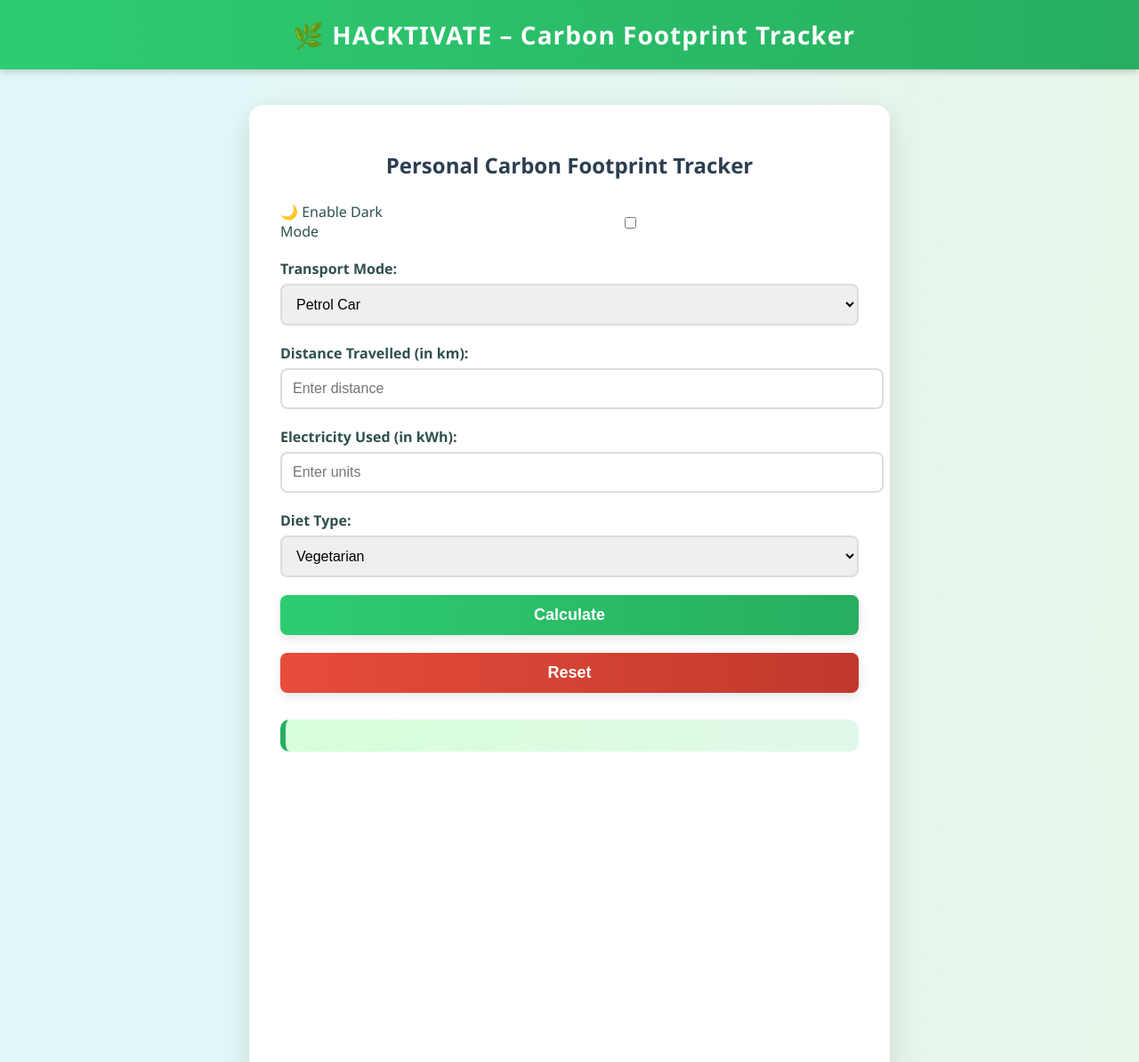
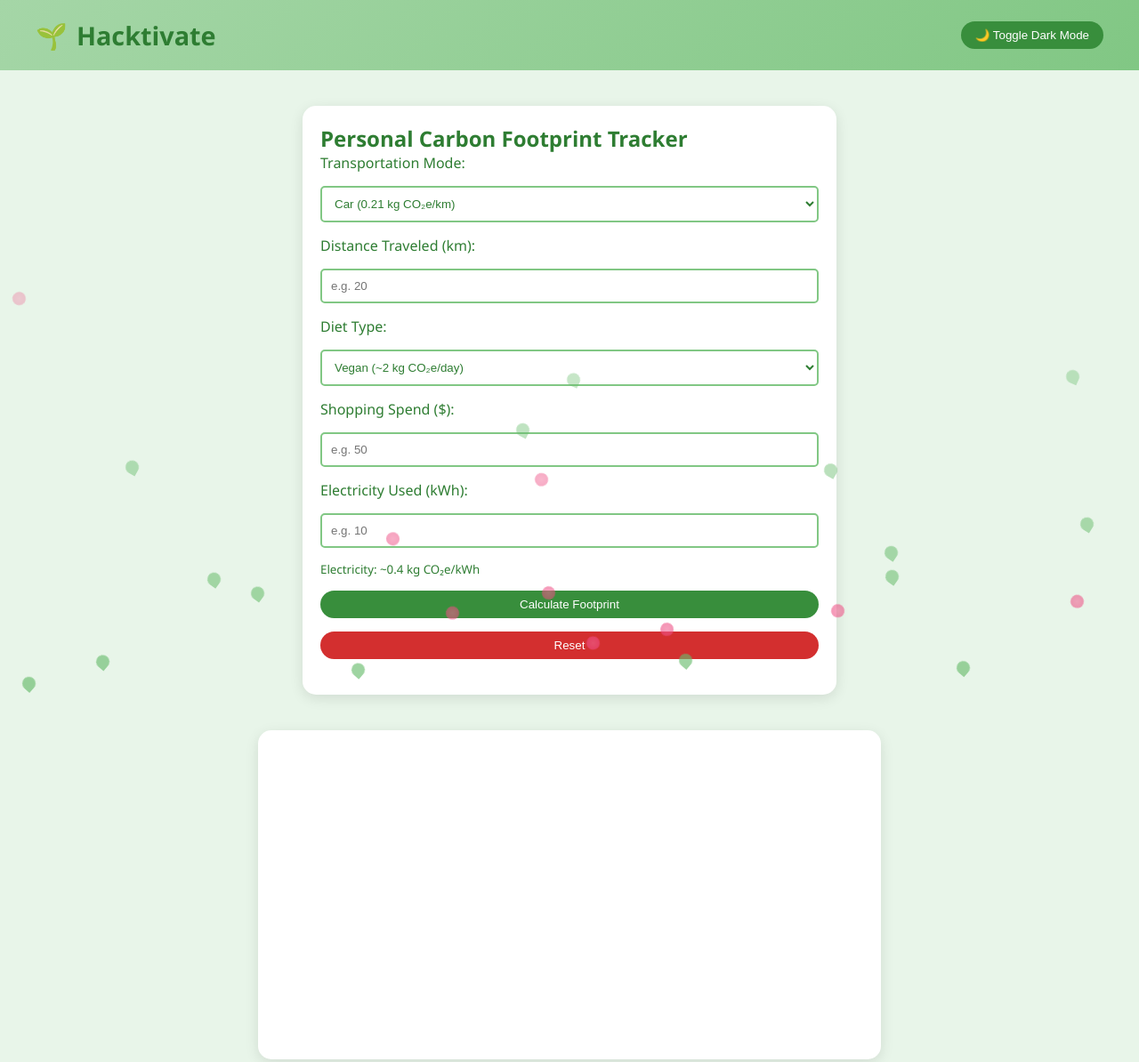
Before and after one commit to SHASHI434/Carbon-tracker, a plain HTML site: page index.html in a window 1280 px wide. Shown: the top 1194 px of the page at 89% size. Drawn offline with nearby package versions, Linux system fonts and the light colour scheme.

Commit message:
new updates

```diff
--- a/index.html
+++ b/index.html
@@ -1,60 +1,62 @@
 <!DOCTYPE html>
 <html lang="en">
-
 <head>
-    <meta charset="UTF-8">
-    <meta name="viewport" content="width=device-width, initial-scale=1.0">
+    <meta charset="UTF-8" />
+    <meta name="viewport" content="width=device-width, initial-scale=1.0"/>
     <title>Carbon Footprint Tracker</title>
-    <link rel="stylesheet" href="style.css">
+    <link rel="stylesheet" href="style.css" />
     <script src="https://cdn.jsdelivr.net/npm/chart.js"></script>
 </head>
-
 <body>
     <header>
-        <span style="margin-left: 10px;">🌿 HACKTIVATE – Carbon Footprint Tracker</span>
+        <div class="logo">
+            🌱 <span>Hacktivate</span>
+        </div>
+        <button id="darkModeToggle" class="btn">🌙 Toggle Dark Mode</button>
     </header>
 
-    <div class="container">
+    <section class="fade-in form-section">
         <h1>Personal Carbon Footprint Tracker</h1>
-
-        <!-- Dark mode toggle neatly aligned -->
-        <div style="display: flex; align-items: center; gap: 10px; margin-bottom: 20px;">
-            <label for="darkToggle" style="margin: 0; font-weight: 500;">🌙 Enable Dark Mode</label>
-            <input type="checkbox" id="darkToggle">
-        </div>
-
-        <form id="carbon-form">
-            <label for="transport">Transport Mode:</label>
-            <select id="transport" required>
-                <option value="car">Petrol Car</option>
-                <option value="bus">Bus</option>
-                <option value="bike">Bike</option>
+        <form id="carbonForm">
+            <label>Transportation Mode:</label>
+            <select name="transportMode">
+                <option value="car">Car (0.21 kg CO₂e/km)</option>
+                <option value="bus">Bus (0.10 kg CO₂e/km)</option>
+                <option value="bike">Bike (0)</option>
+                <option value="walk">Walk (0)</option>
             </select>
 
-            <label for="distance">Distance Travelled (in km):</label>
-            <input type="number" id="distance" placeholder="Enter distance" required>
+            <label>Distance Traveled (km):</label>
+            <input type="number" name="distance" placeholder="e.g. 20" required>
 
-            <label for="electricity">Electricity Used (in kWh):</label>
-            <input type="number" id="electricity" placeholder="Enter units" required>
-
-            <label for="diet">Diet Type:</label>
-            <select id="diet" required>
-                <option value="veg">Vegetarian</option>
-                <option value="nonveg">Non-Vegetarian</option>
+            <label>Diet Type:</label>
+            <select name="diet">
+                <option value="vegan">Vegan (~2 kg CO₂e/day)</option>
+                <option value="vegetarian">Vegetarian (~3 kg CO₂e/day)</option>
+                <option value="meat">Meat-heavy (~5 kg CO₂e/day)</option>
             </select>
 
-            <button type="submit">Calculate</button>
-            <button type="button" id="reset-button">Reset</button>
+            <label>Shopping Spend ($):</label>
+            <input type="number" name="shopping" placeholder="e.g. 50" required>
+
+            <label>Electricity Used (kWh):</label>
+            <input type="number" name="energy" placeholder="e.g. 10" required>
+            <small>Electricity: ~0.4 kg CO₂e/kWh</small>
+
+            <button type="submit" class="btn">Calculate Footprint</button>
+            <button type="button" id="resetBtn" class="btn reset">Reset</button>
         </form>
+        <div id="result" class="fade-in"></div>
+        <div id="tips" class="fade-in tips"></div>
+    </section>
 
-        <div id="result">
-            <!-- Emission results will appear here -->
-        </div>
+    <section class="fade-in chart-section small-charts">
+        <canvas id="pieChart"></canvas>
+        <canvas id="barChart" style="margin-top:30px;"></canvas>
+    </section>
 
-        <canvas id="emissionChart" width="400" height="300"></canvas>
-    </div>
+    <div id="leaves-container"></div>
 
     <script src="script.js"></script>
 </body>
-
 </html>
--- a/script.js
+++ b/script.js
@@ -1,69 +1,117 @@
-let chart = null;
+// Fade-in on scroll
+const faders = document.querySelectorAll('.fade-in');
+const observer = new IntersectionObserver(entries => {
+    entries.forEach(entry => {
+        if(entry.isIntersecting){
+            entry.target.classList.add('show');
+            observer.unobserve(entry.target);
+        }
+    });
+}, { threshold: 0.2 });
+faders.forEach(el => observer.observe(el));
 
-document.getElementById("carbon-form").addEventListener("submit", function (event) {
-    event.preventDefault();
+// Floating leaves + flowers
+const leavesContainer = document.getElementById('leaves-container');
+for(let i=0; i<15; i++) {
+    const leaf = document.createElement('div');
+    leaf.classList.add('leaf');
+    leaf.style.left = Math.random() * 100 + 'vw';
+    leaf.style.animationDuration = (8 + Math.random() * 5) + 's';
+    leaf.style.animationDelay = (Math.random() * 5) + 's';
+    leavesContainer.appendChild(leaf);
+}
+for(let i=0; i<10; i++) {
+    const flower = document.createElement('div');
+    flower.classList.add('flower');
+    flower.style.left = Math.random() * 100 + 'vw';
+    flower.style.animationDuration = (8 + Math.random() * 5) + 's';
+    flower.style.animationDelay = (Math.random() * 5) + 's';
+    leavesContainer.appendChild(flower);
+}
 
-    const transport = document.getElementById("transport").value;
-    const distance = parseFloat(document.getElementById("distance").value) || 0;
-    const electricity = parseFloat(document.getElementById("electricity").value) || 0;
-    const diet = document.getElementById("diet").value;
+// Dark mode toggle
+document.getElementById('darkModeToggle').addEventListener('click', () => {
+    document.body.classList.toggle('dark');
+});
 
-    // Emission factors (in kg CO2 per unit)
-    const transportFactors = {
-        car: 0.192,
-        bus: 0.105,
-        bike: 0.05
-    };
+// Chart.js
+let pieChart, barChart;
+const pieCtx = document.getElementById('pieChart').getContext('2d');
+const barCtx = document.getElementById('barChart').getContext('2d');
 
-    // Calculate emissions
-    const transportEmission = distance * (transportFactors[transport] || 0);
-    const electricityEmission = electricity * 0.92;
-    const foodEmission = (diet === "nonveg") ? 6 : 2.5;
+function getTransportEmission(mode, distance) {
+    const factors = { car: 0.21, bus: 0.1, bike: 0, walk: 0 };
+    return distance * factors[mode];
+}
+function getDietEmission(type) {
+    const factors = { vegan: 2, vegetarian: 3, meat: 5 };
+    return factors[type];
+}
 
-    const totalEmission = transportEmission + electricityEmission + foodEmission;
+const form = document.getElementById('carbonForm');
+const resultDiv = document.getElementById('result');
+const tipsDiv = document.getElementById('tips');
+form.addEventListener('submit', e => {
+    e.preventDefault();
+    const mode = form.transportMode.value;
+    const distance = +form.distance.value;
+    const diet = form.diet.value;
+    const shopping = +form.shopping.value;
+    const energy = +form.energy.value;
 
-    // Display results
-    document.getElementById("result").innerHTML = `
-        <p><strong>Total CO₂ Emission:</strong> ${totalEmission.toFixed(2)} kg/day</p>
-        <ul>
-            <li>Transport: ${transportEmission.toFixed(2)} kg</li>
-            <li>Electricity: ${electricityEmission.toFixed(2)} kg</li>
-            <li>Food: ${foodEmission.toFixed(2)} kg</li>
-        </ul>
-        <p>🌱 Tip: Reduce car usage, save electricity, and eat more plant-based meals to lower your carbon footprint!</p>
+    const transportCO2 = getTransportEmission(mode, distance);
+    const dietCO2 = getDietEmission(diet);
+    const shoppingCO2 = shopping * 0.05;
+    const energyCO2 = energy * 0.4;
+    const total = transportCO2 + dietCO2 + shoppingCO2 + energyCO2;
+
+    resultDiv.textContent = `Your estimated footprint: ${total.toFixed(2)} kg CO₂e.`;
+    tipsDiv.innerHTML = `
+        🚶‍♂️ Try walking or cycling more<br/>
+        🥗 Try plant-based meals<br/>
+        💡 Reduce electricity waste<br/>
+        🛍️ Shop less & sustainably
     `;
+    updateCharts([transportCO2, dietCO2, shoppingCO2, energyCO2]);
+});
 
-    // Draw chart
-    const ctx = document.getElementById('emissionChart').getContext('2d');
-    if (chart) chart.destroy();
-    chart = new Chart(ctx, {
+document.getElementById('resetBtn').addEventListener('click', () => {
+    form.reset();
+    resultDiv.textContent = '';
+    tipsDiv.innerHTML = '';
+    if (pieChart) pieChart.destroy();
+    if (barChart) barChart.destroy();
+});
+
+function updateCharts(data) {
+    if (pieChart) pieChart.destroy();
+    if (barChart) barChart.destroy();
+
+    pieChart = new Chart(pieCtx, {
         type: 'pie',
         data: {
-            labels: ['Transport', 'Electricity', 'Food'],
+            labels: ['Transport', 'Diet', 'Shopping', 'Energy'],
             datasets: [{
-                data: [transportEmission, electricityEmission, foodEmission],
-                backgroundColor: ['#3498db', '#2ecc71', '#f39c12']
+                data: data,
+                backgroundColor: ['#ff8a65', '#4db6ac', '#ba68c8', '#81c784']
+            }]
+        },
+        options: { animation: { animateScale: true } }
+    });
+
+    barChart = new Chart(barCtx, {
+        type: 'bar',
+        data: {
+            labels: ['Transport', 'Diet', 'Shopping', 'Energy'],
+            datasets: [{
+                label: 'kg CO₂e',
+                data: data,
+                backgroundColor: ['#ff8a65', '#4db6ac', '#ba68c8', '#81c784']
             }]
         },
         options: {
-            responsive: true,
-            plugins: {
-                legend: {
-                    position: 'bottom'
-                }
-            }
+            scales: { y: { beginAtZero: true } },
+            animation: { duration: 1000 }
         }
     });
-});
-
-// Reset button functionality
-document.getElementById("reset-button").addEventListener("click", function () {
-    document.getElementById("carbon-form").reset();
-    document.getElementById("result").innerHTML = "";
-    if (chart) chart.destroy();
-});
-
-// Dark mode toggle
-document.getElementById("darkToggle").addEventListener("change", function () {
-    document.body.classList.toggle("dark", this.checked);
-});
+}
--- a/style.css
+++ b/style.css
@@ -1,203 +1,154 @@
-/* Global styles */
-body {
-    font-family: 'Segoe UI', Tahoma, Geneva, Verdana, sans-serif;
-    background: linear-gradient(to right, #e0f7fa, #e8f5e9);
+:root {
+    --bg-color: #e8f5e9;
+    --text-color: #2e7d32;
+    --card-color: #ffffff;
+}
+body.dark {
+    --bg-color: #121212;
+    --text-color: #e8f5e9;
+    --card-color: #1e1e1e;
+}
+* {
     margin: 0;
     padding: 0;
-    transition: background 0.4s ease;
+    box-sizing: border-box;
+}
+body {
+    font-family: 'Segoe UI', sans-serif;
+    background: var(--bg-color);
+    color: var(--text-color);
+    transition: background 0.5s, color 0.5s;
+    overflow-x: hidden;
+}
+header {
+    display: flex;
+    justify-content: space-between;
+    align-items: center;
+    padding: 20px 40px;
+    background: linear-gradient(135deg, #a5d6a7, #81c784);
+}
+body.dark header {
+    background: linear-gradient(135deg, #263238, #37474f);
+}
+.logo {
+    font-size: 1.8rem;
+    font-weight: bold;
+    display: flex;
+    align-items: center;
+    gap: 10px;
+}
+.logo span {
+    color: #2e7d32;
+}
+body.dark .logo span {
+    color: #a5d6a7;
+}
+.btn {
+    padding: 8px 16px;
+    background: #388e3c;
+    color: white;
+    border: none;
+    border-radius: 20px;
+    cursor: pointer;
+    transition: transform 0.3s, box-shadow 0.3s;
+}
+.btn:hover {
+    transform: scale(1.05);
+    box-shadow: 0 0 10px rgba(0,255,100,0.5);
+}
+.fade-in {
+    opacity: 0;
+    transform: translateY(20px);
+    transition: opacity 1s ease, transform 1s ease;
+}
+.fade-in.show {
+    opacity: 1;
+    transform: translateY(0);
+}
+.form-section {
+    max-width: 600px;
+    margin: 40px auto;
+    padding: 20px;
+    background: var(--card-color);
+    border-radius: 15px;
+    box-shadow: 0 4px 15px rgba(0,0,0,0.1);
+}
+form {
+    display: flex;
+    flex-direction: column;
+    gap: 15px;
+}
+input, select {
+    padding: 10px;
+    border: 2px solid #81c784;
+    border-radius: 5px;
+    background: transparent;
+    color: inherit;
+}
+input:focus, select:focus {
+    border-color: #388e3c;
+}
+.reset {
+    background: #d32f2f;
+}
+.reset:hover {
+    box-shadow: 0 0 10px rgba(255,0,0,0.5);
+}
+#result {
+    margin-top: 20px;
+    font-size: 1.3rem;
+    text-align: center;
+}
+.tips {
+    margin-top: 10px;
+    font-size: 1.1rem;
+    text-align: center;
+    color: #388e3c;
+}
+.chart-section {
+    max-width: 700px;
+    margin: 40px auto;
+    padding: 20px;
+    background: var(--card-color);
+    border-radius: 15px;
+    box-shadow: 0 4px 15px rgba(0,0,0,0.1);
+}
+.small-charts canvas {
+    max-width: 300px !important;
+    margin: auto;
+    display: block;
 }
 
-/* Header */
-header {
-    background: linear-gradient(to right, #2ecc71, #27ae60);
-    color: white;
-    padding: 20px;
-    font-size: 28px;
-    font-weight: bold;
-    text-align: center;
-    box-shadow: 0 2px 8px rgba(0, 0, 0, 0.2);
-    letter-spacing: 1px;
-    position: sticky;
-    top: 0;
-    z-index: 100;
-    animation: slideInDown 0.6s ease;
+/* Floating leaves + flowers */
+#leaves-container {
+    position: fixed;
+    width: 100%;
+    height: 100%;
+    top: 0; left: 0;
+    pointer-events: none;
+    overflow: hidden;
+    z-index: 1;
 }
-
-@keyframes slideInDown {
-    from {
-        transform: translateY(-100%);
+.leaf, .flower {
+    position: absolute;
+    bottom: -40px;
+    width: 15px;
+    height: 15px;
+    opacity: 0.7;
+    animation: floatUp 12s linear infinite;
+}
+.leaf {
+    background: #66bb6a;
+    border-radius: 50% 50% 0 50%;
+    transform: rotate(45deg);
+}
+.flower {
+    background: radial-gradient(circle, #f06292, #ec407a);
+    border-radius: 50%;
+}
+@keyframes floatUp {
+    to {
+        transform: translateY(-110vh) rotate(360deg);
         opacity: 0;
     }
-    to {
-        transform: translateY(0);
-        opacity: 1;
-    }
 }
-
-/* Main container */
-.container {
-    max-width: 650px;
-    margin: 40px auto;
-    background-color: #ffffff;
-    padding: 35px;
-    border-radius: 16px;
-    box-shadow: 0 10px 30px rgba(0, 0, 0, 0.12);
-    animation: fadeInUp 0.7s ease;
-}
-
-@keyframes fadeInUp {
-    from {
-        transform: translateY(40px);
-        opacity: 0;
-    }
-    to {
-        transform: translateY(0);
-        opacity: 1;
-    }
-}
-
-/* Heading */
-h1 {
-    text-align: center;
-    color: #2c3e50;
-    margin-bottom: 25px;
-    font-size: 24px;
-}
-
-/* Labels & Inputs */
-label {
-    display: block;
-    margin-top: 20px;
-    font-weight: 600;
-    color: #2f4f4f;
-}
-
-input,
-select {
-    width: 100%;
-    padding: 12px;
-    margin-top: 6px;
-    border: 2px solid #ddd;
-    border-radius: 8px;
-    font-size: 16px;
-    transition: 0.3s ease;
-}
-
-input:focus,
-select:focus {
-    border-color: #27ae60;
-    outline: none;
-    box-shadow: 0 0 8px rgba(39, 174, 96, 0.3);
-}
-
-/* Buttons */
-button {
-    width: 100%;
-    padding: 12px;
-    margin-top: 20px;
-    font-size: 18px;
-    font-weight: 600;
-    color: white;
-    border: none;
-    border-radius: 8px;
-    cursor: pointer;
-    transition: 0.3s ease;
-    box-shadow: 0 4px 12px rgba(0, 0, 0, 0.1);
-}
-
-button[type="submit"] {
-    background: linear-gradient(to right, #2ecc71, #27ae60);
-}
-
-button[type="submit"]:hover {
-    background: linear-gradient(to right, #27ae60, #1e8449);
-    transform: translateY(-2px);
-}
-
-#reset-button {
-    background: linear-gradient(to right, #e74c3c, #c0392b);
-}
-
-#reset-button:hover {
-    background: linear-gradient(to right, #c0392b, #922b21);
-    transform: translateY(-2px);
-}
-
-/* Result section */
-#result {
-    margin-top: 30px;
-    padding: 18px 20px;
-    border-radius: 10px;
-    background: linear-gradient(to right, #d7ffd9, #e0f8e9);
-    border-left: 6px solid #27ae60;
-    color: #2d6a4f;
-    font-size: 16px;
-    animation: fadeIn 0.6s ease;
-}
-
-@keyframes fadeIn {
-    from {
-        opacity: 0;
-        transform: scale(0.98);
-    }
-    to {
-        opacity: 1;
-        transform: scale(1);
-    }
-}
-
-/* Dark Mode Styles */
-body.dark {
-    background: linear-gradient(to right, #1c1c1c, #2c2c2c);
-    color: #f5f5f5;
-}
-
-body.dark .container {
-    background-color: #2e2e2e;
-    box-shadow: none;
-}
-
-body.dark input,
-body.dark select {
-    background-color: #3b3b3b;
-    color: #fff;
-    border: 1px solid #555;
-}
-
-body.dark button[type="submit"] {
-    background: linear-gradient(to right, #2980b9, #2471a3);
-}
-
-body.dark #reset-button {
-    background: linear-gradient(to right, #e67e22, #ca6f1e);
-}
-
-body.dark #result {
-    background: #444;
-    color: #f0f0f0;
-    border-left: 6px solid #3498db;
-}
-
-/* Chart & Responsive Design */
-canvas {
-    margin-top: 30px;
-}
-
-@media (max-width: 600px) {
-    .container {
-        padding: 20px;
-        margin: 20px;
-    }
-
-    input, select, button {
-        font-size: 16px;
-    }
-
-    #result {
-        font-size: 14px;
-    }
-
-    header {
-        font-size: 22px;
-    }
-}
```
